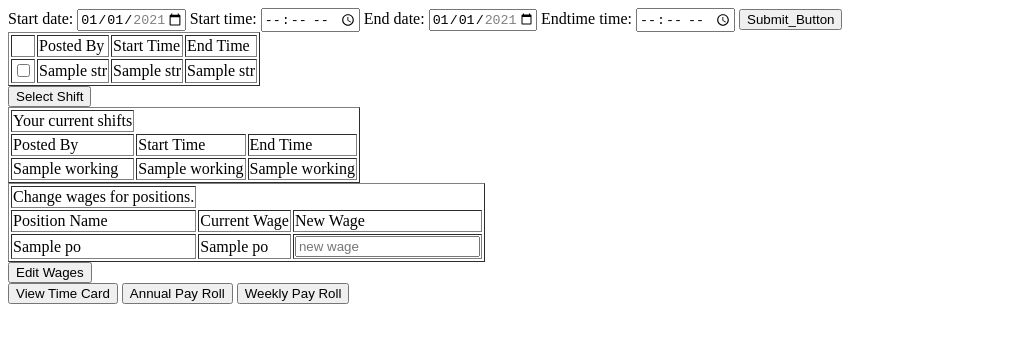
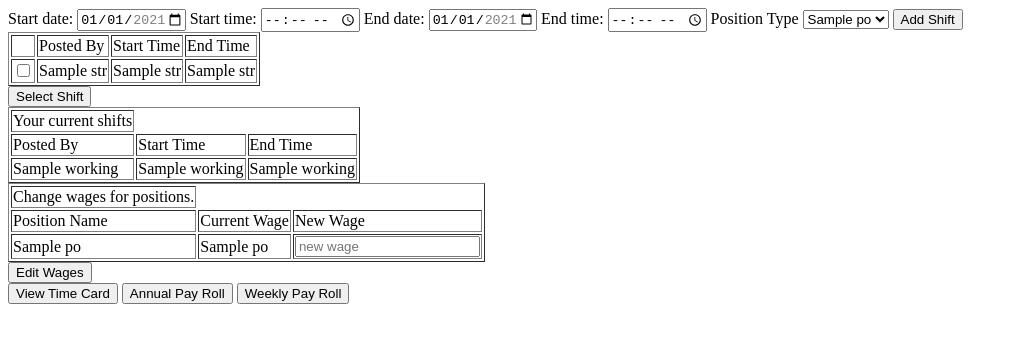
Before and after one commit to bowlingjared/clockIn, a Flask app: template templates/manager.html in a window 1280 px wide. Shown: the top 343 px of the page, without its empty margins (0-1018 px from the left). Run offline with Flask 2, Linux system fonts and the light colour scheme; the template is opened without the code that fills it: most values are stand-ins (such as "Sample title", 1, 10 or a date in 2020).

Commit message:
Update manager.html

```diff
--- a/templates/manager.html
+++ b/templates/manager.html
@@ -3,6 +3,7 @@
 <body>
 
 <form method="POST" action="">
+
     <label for="BeginDate">Start date:</label>
 
     <input type="date" id="BeginDate" name="BeginDate"
@@ -20,12 +21,21 @@
            value="2021-01-01"
            min="2021-01-01" max="2021-12-31" required>
 
-    <label for="EndTime">Endtime time:</label>
+    <label for="EndTime">End time:</label>
 
     <input type="time" id="EndTime" name="EndTime" required>
 
+    <label for="ShiftType">Position Type</label>
 
-    <BUTTON TYPE="submit" name="submit_button" value="Add Shift" > Submit_Button </BUTTON>
+    <select name="ShiftType" id="ShiftType">
+        {% for x in pos %}
+            <option value={{ x[0] }}>{{ x[1] }}</option>
+
+        {% endfor %}
+    </select>
+
+
+    <INPUT TYPE="submit" name="submit_button" value="Add Shift" >
 
 </form>
 
```
